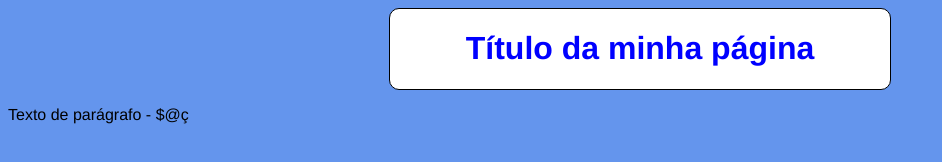
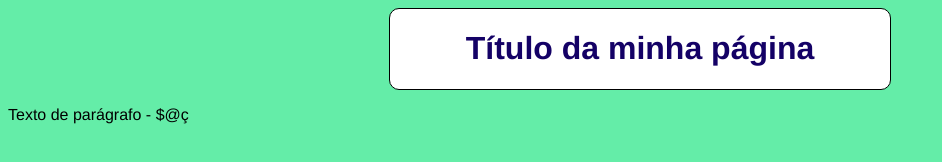
Before and after one commit to thibastos0/Fatec-DSM, a plain HTML site: page Desenvolvimento Web I/html_css/001aula/index.html in a window 1280 px wide. Shown: the whole page, without its empty margins (0-942 px from the left). Drawn offline with Linux system fonts and the light colour scheme.

Commit message:
Teste rápido no css

```diff
--- a/Desenvolvimento Web I/html_css/001aula/css/estilos.css
+++ b/Desenvolvimento Web I/html_css/001aula/css/estilos.css
@@ -1,10 +1,10 @@
 body {
-  background-color: cornflowerblue;
+  background-color: rgb(100, 237, 168);
   font-family: "Franklin Gothic Medium", "Arial Narrow", Arial, sans-serif;
 }
 
 h1 {
-  color: blue;
+  color: rgb(20, 1, 102);
 }
 
 #caixa1 {
```
